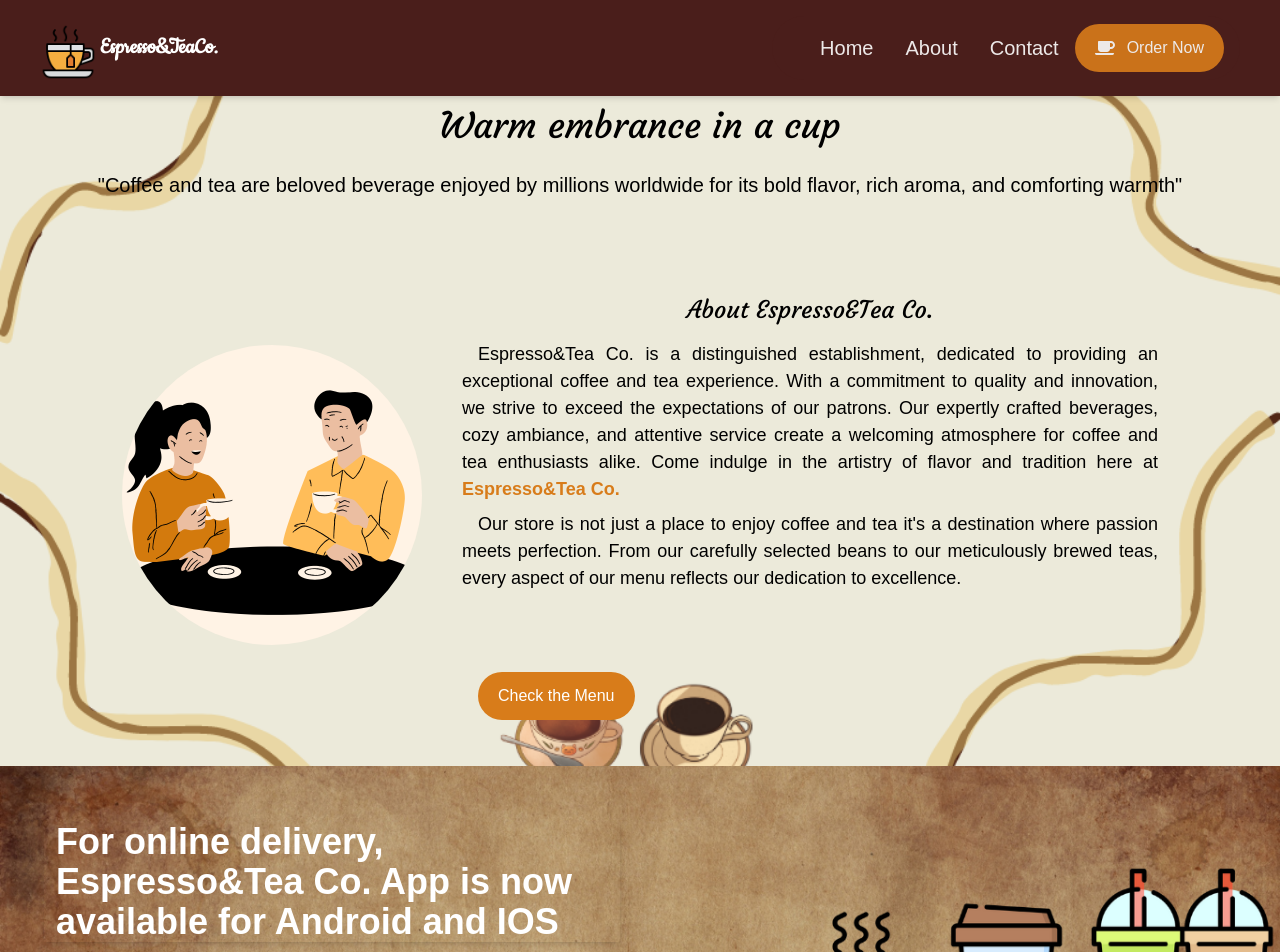
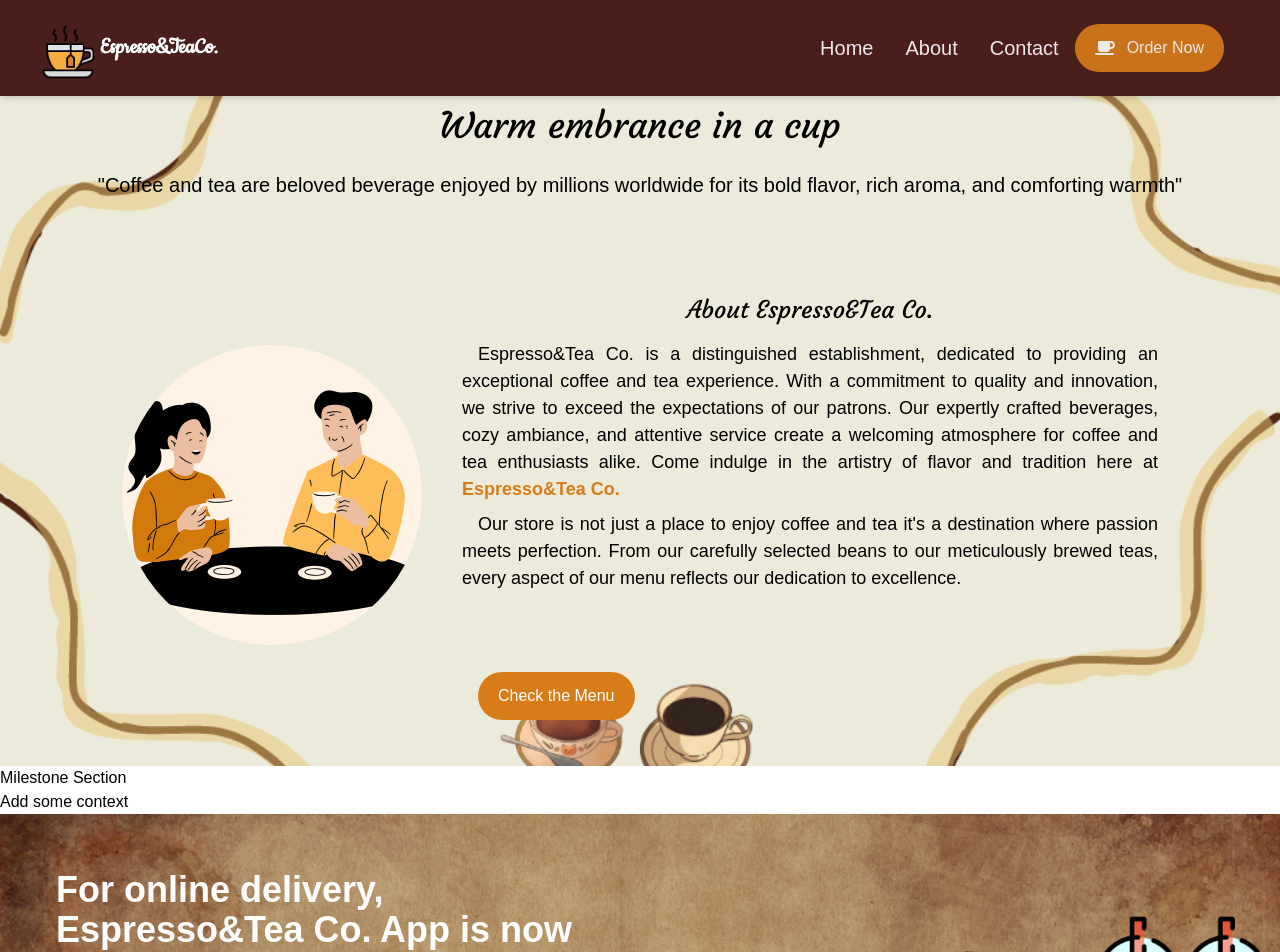
Before and after one commit to bryancastillo10/coffee-tea-website, a React (Vite) app: page /about in a window 1280 px wide. Shown: the top 952 px of the page. Built offline with nearby package versions, Linux system fonts and the light colour scheme.

Commit message:
initiate milestone part

```diff
--- a/src/pages/about-page/Milestone.jsx
+++ b/src/pages/about-page/Milestone.jsx
@@ -2,7 +2,8 @@ import milestoneElement from "src/lists/milestoneData.js";
 
 const Milestone = () => {
   return (<section>
-
+      <h1>Milestone Section</h1>
+      <p>Add some context</p>
   </section>
   )
 }
```
